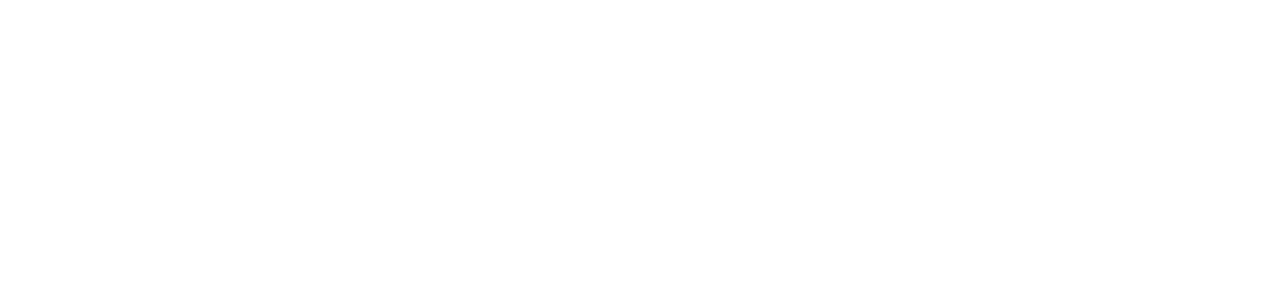
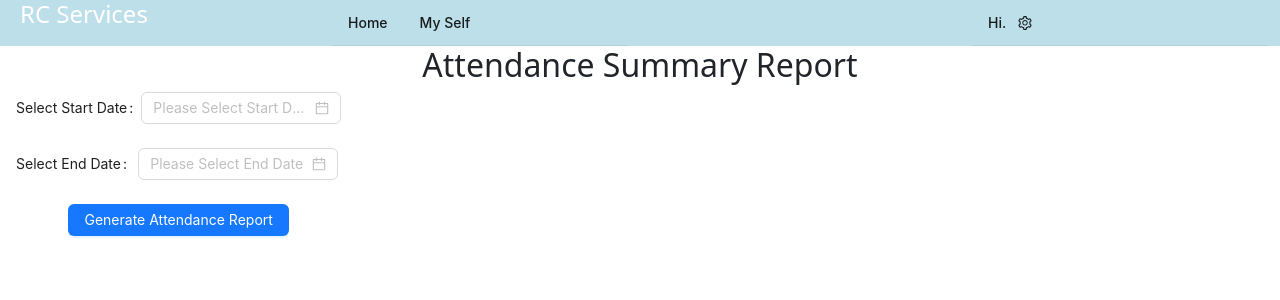
Before and after one commit to nndyalartr/hrfrontend, a React (Create React App) app: page /attendance-all in a window 1280 px wide. Before the commit this address had no page. Shown: the top 300 px of the page. Built offline with nearby package versions, Linux system fonts and the light colour scheme; what react-auth-kit would draw is missing.

Commit message:
user attendance download and all details view

```diff
--- /dev/null
+++ b/src/QueryApiCalls/useGetAllAttendance.ts
@@ -0,0 +1,22 @@
+import { useQuery } from "@tanstack/react-query";
+import { privateAxios } from "../utils/AxiosUtils";
+import { GetAllAttendanceDet } from "../interfaces/types";
+const getAllAttendanceLogs: any = (options: GetAllAttendanceDet) => {
+    return privateAxios({
+        url: `all-attendance-records/?from_date=${options.fromDate}&to_date=${options.toDate}`,
+        method: 'GET',
+        responseType: 'blob',
+    })
+}
+
+const useGetAllAttendance = (options: GetAllAttendanceDet, onSuccess: any, onError: any) => {
+    let queryStr = options.type === 'GET' ? 'Get-All-Attendancess' : 'All-Attendancesss'
+    return useQuery([queryStr], () => getAllAttendanceLogs(options), {
+        onSuccess,
+        onError,
+        refetchOnMount: false,
+        enabled: options.getApiEnabled
+    })
+}
+
+export default useGetAllAttendance;
--- a/src/QueryApiCalls/useGetAllUsers.ts
+++ b/src/QueryApiCalls/useGetAllUsers.ts
@@ -9,7 +9,7 @@ const getAllUsers: any = (options:{getApiEnabled:boolean,userEmail:string}) => {
 }
 
 const useGetAllUserDetails = (options:{getApiEnabled:boolean,userEmail:string},onSuccess:any,onError:any) => {
-    return useQuery( ["all-users-details"] ,()=>getAllUsers(options),{
+    return useQuery( ["all-users-detailssdfsdf"] ,()=>getAllUsers(options),{
         onSuccess,
         onError,
         refetchOnMount:false,
--- a/src/Routes/App.routes.tsx
+++ b/src/Routes/App.routes.tsx
@@ -14,6 +14,7 @@ import UserAttendanceRequestApprove from "../components/AttendanceRegularization
 import AddUserPage from "../components/user/AddUserPage";
 import UserResignation from "../components/Resignation/UserResignation";
 import ResignationApprovals from "../components/Resignation/ResignationApprovals";
+import AllAttendanceDetails from "../components/AttendanceAdmin/AllAttendanceDetails";
 
 function AppRoutes() {
     return (
@@ -38,6 +39,7 @@ function AppRoutes() {
                     <Route path='/add-user' element={<AddUserPage/>}/>
                     <Route path='/resignation' element={<UserResignation/>}/>
                     <Route path='/resignation-approvals' element={<ResignationApprovals/>}/>
+                    <Route path='/attendance-all' element={<AllAttendanceDetails/>}/>
                 </Routes>
             </Router>
         </AuthProvider>
--- /dev/null
+++ b/src/components/AttendanceAdmin/AllAttendanceDetails.tsx
@@ -0,0 +1,57 @@
+import { useEffect, useState } from "react"
+import useGetAllAttendance from "../../QueryApiCalls/useGetAllAttendance"
+import TopMenu from "../TopMenu"
+import { Button, Col, DatePicker, Form, Input, Row, Table, message } from "antd"
+import moment from "moment"
+
+const AllAttendanceDetails = () => {
+    const [loginForm] = Form.useForm()
+    const [options, setOptions] = useState({ type: "", getApiEnabled: false,fromDate:"",toDate:"" })
+    const onSuccess = (response: any) => {
+        const url = window.URL.createObjectURL(new Blob([response.data]));
+        const link = document.createElement('a');
+        link.href = url;
+        link.setAttribute('download', 'attendance_data.xlsx'); // Set the desired file name here
+        document.body.appendChild(link);
+        link.click();
+        setOptions({ ...options, getApiEnabled: false })
+        message.success("Successfully Downloaded records")
+    }
+    const onError = () => {
+        setOptions({ ...options, getApiEnabled: false })
+    }
+    const { data } = useGetAllAttendance(options, onSuccess, onError)
+    const generateReport = (values:any) => {
+        let fromDate = moment(values.fromDate.$d).format("YYYY-MM-DD")
+        let toDate = moment(values.toDate.$d).format("YYYY-MM-DD")
+        if (moment(toDate).isBefore(fromDate)) {
+            message.error("End Date cannot be before than From Date")
+        } else {
+            // 'toDate' is greater than or equal to 'fromDate', perform further actions here
+            setOptions({ ...options, getApiEnabled: true,fromDate:fromDate,toDate:toDate })
+        }
+    }
+    return <>
+        <TopMenu />
+        <h2>Attendance Summary Report</h2>
+        <Row gutter={16} className="m-2">
+            <Col>
+                <Form
+                    className=""
+                    form={loginForm}
+                    onFinish={generateReport}
+                >
+                    <Form.Item name="fromDate" label="Select Start Date">
+                        <DatePicker format="YYYY-MM-DD" style={{ width: "200px" }} placeholder="Please Select Start Date" />
+                    </Form.Item>
+                    <Form.Item name="toDate" label="Select End Date">
+                        <DatePicker format="YYYY-MM-DD" style={{ width: "200px" }} placeholder="Please Select End Date" />
+                    </Form.Item>
+                    <Button htmlType="submit" type="primary">Generate Attendance Report</Button>
+
+                </Form>
+            </Col>
+        </Row>
+    </>
+}
+export default AllAttendanceDetails
--- a/src/components/HomePage.tsx
+++ b/src/components/HomePage.tsx
@@ -43,7 +43,7 @@ export default function HomePage() {
     return (
         <div >
             <TopMenu/>
-            <Table rowKey={(record: any) => record.id} dataSource={userData} columns={columns} />
+            <Table rowKey={(record: any) => record.email_id} dataSource={userData} columns={columns} />
 
         </div>
     )
--- a/src/components/Resignation/UserResignation.tsx
+++ b/src/components/Resignation/UserResignation.tsx
@@ -62,7 +62,6 @@ const UserResignation = () => {
         setResignationOptions({ ...resignationOptions, type: 'GET',getApiEnabled:true,user_email:loggedInEmail.user_email })
     }, [])
     const submitResignation = (values: any) => {
-        console.log(values)
         let resDate = moment(values.resignationDate.$d).format("YYYY-MM-DD")
         setResignationOptions({
             type: "POST", getApiEnabled: true, resignation_date: resDate,
--- a/src/components/TopMenu.tsx
+++ b/src/components/TopMenu.tsx
@@ -89,7 +89,7 @@ export default function TopMenu() {
                 {
                     label: "Add User",
                     key: "/add-user"
-                }
+                }, { label: "Attendance Summary Report", key: "/attendance-all" }
             ]
         },)
     }
--- a/src/components/user/AddUserPage.tsx
+++ b/src/components/user/AddUserPage.tsx
@@ -15,7 +15,6 @@ const AddUserPage = () => {
         delete apiObj.date_of_birth
         delete apiObj.date_of_joining
         apiObj = {...apiObj,date_of_birth:DOB,date_of_joining:DOJ,getApiEnabled:true}
-        console.log(apiObj)
         setOptions(apiObj)
     }
     const onSuccess = (res: any) => {
--- a/src/components/user/UserLeavesPage.tsx
+++ b/src/components/user/UserLeavesPage.tsx
@@ -37,7 +37,6 @@ const UserLeavesPage = () => {
     const onEventSuccess = (res: any) => {
         if (options.type == "GET") {
             setTableData(res.data)
-            console.log(res.data)
 
         }else{
             message.success(res.data.message)
--- a/src/components/user/UserSelfPage.tsx
+++ b/src/components/user/UserSelfPage.tsx
@@ -19,9 +19,7 @@ const UserSelfPage =()=>{
     },[])
     const onSuccess=(res:any)=>{
         setOptions({...options,getApiEnabled:false})
-        // setUserData(res.data)
         setUserData(res.data)
-        console.log(res.data)
     }
     const onError = (err:any)=>{
         console.log("err")
--- a/src/interfaces/types.ts
+++ b/src/interfaces/types.ts
@@ -1,4 +1,4 @@
-interface ApiParams {
+export interface ApiParams {
     type: string,
     getApiEnabled: boolean
 }
@@ -51,3 +51,7 @@ export interface GetAllRegnations extends ApiParams {
     status?: string,
     record_id?: string
 }
+export interface GetAllAttendanceDet extends ApiParams {
+    toDate:string,
+    fromDate:string
+}
```
